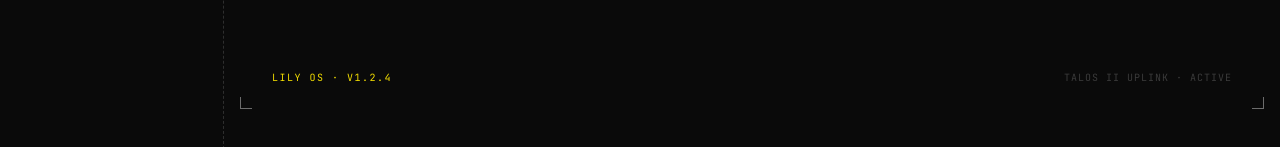
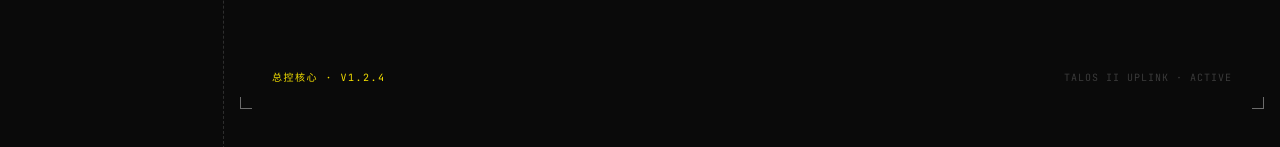
Before and after one commit to NobuOkitaL/endfield-lily, a React (Vite) app in the folder frontend/: page / in a window 1280 px wide. Shown: the part 651-798 px from the top of the page. Built offline with nearby package versions, Linux system fonts and the light colour scheme; no server answers.

Commit message:
design(home): bottom-left kicker LILY OS → 总控核心

```diff
--- a/frontend/src/pages/HomePage.tsx
+++ b/frontend/src/pages/HomePage.tsx
@@ -162,7 +162,7 @@ export default function HomePage() {
           style={{ fontSize: '10px', letterSpacing: '1.5px' }}
           aria-hidden="true"
         >
-          LILY OS · V1.2.4
+          总控核心 · V1.2.4
         </div>
 
         {/* Bottom-right status */}
```
